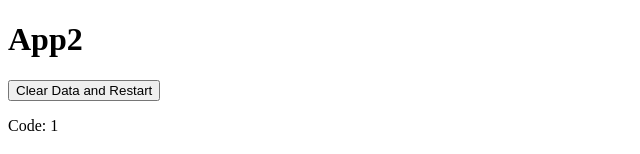
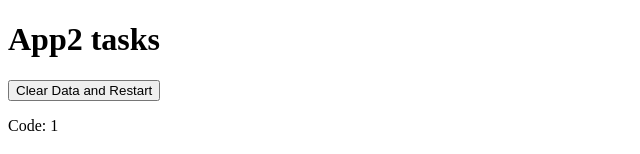
Before and after one commit to fluentinteraction/app2, a plain HTML site: page tasks.html in a window 1280 px wide. Shown: the top 154 px of the page, without its empty margins (0-640 px from the left). Drawn offline with Linux system fonts and the light colour scheme; sample sign-in values are in the browser's storage.

Commit message:
Update tasks.html

```diff
--- a/tasks.html
+++ b/tasks.html
@@ -3,7 +3,7 @@
 <head>
     <meta charset="UTF-8">
     <meta name="viewport" content="width=device-width, initial-scale=1.0">
-    <title>GA4 test</title>
+    <title>App2 tasks</title>
     <!-- Push login event to data layer -->
     <script>
         (function() {
@@ -44,7 +44,7 @@
     <noscript><iframe src="https://www.googletagmanager.com/ns.html?id=GTM-K45J2CVG"
     height="0" width="0" style="display:none;visibility:hidden"></iframe></noscript>
     <!-- End Google Tag Manager (noscript) -->
-    <h1>App2</h1>
+    <h1>App2 tasks</h1>
     <button onclick="clearData()">Clear Data and Restart</button>
     <div id="toolkit-display">
         <p>Code: <span id="generated-code"></span></p>
```
